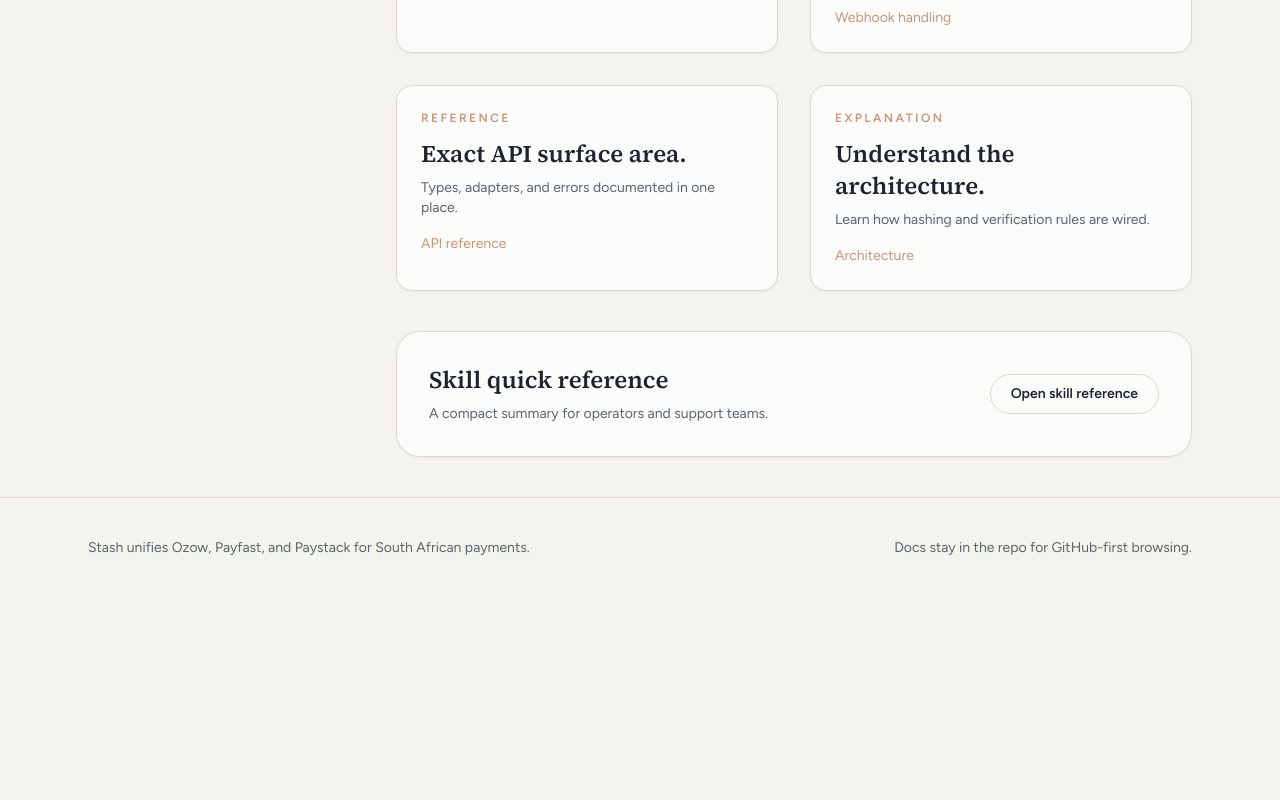
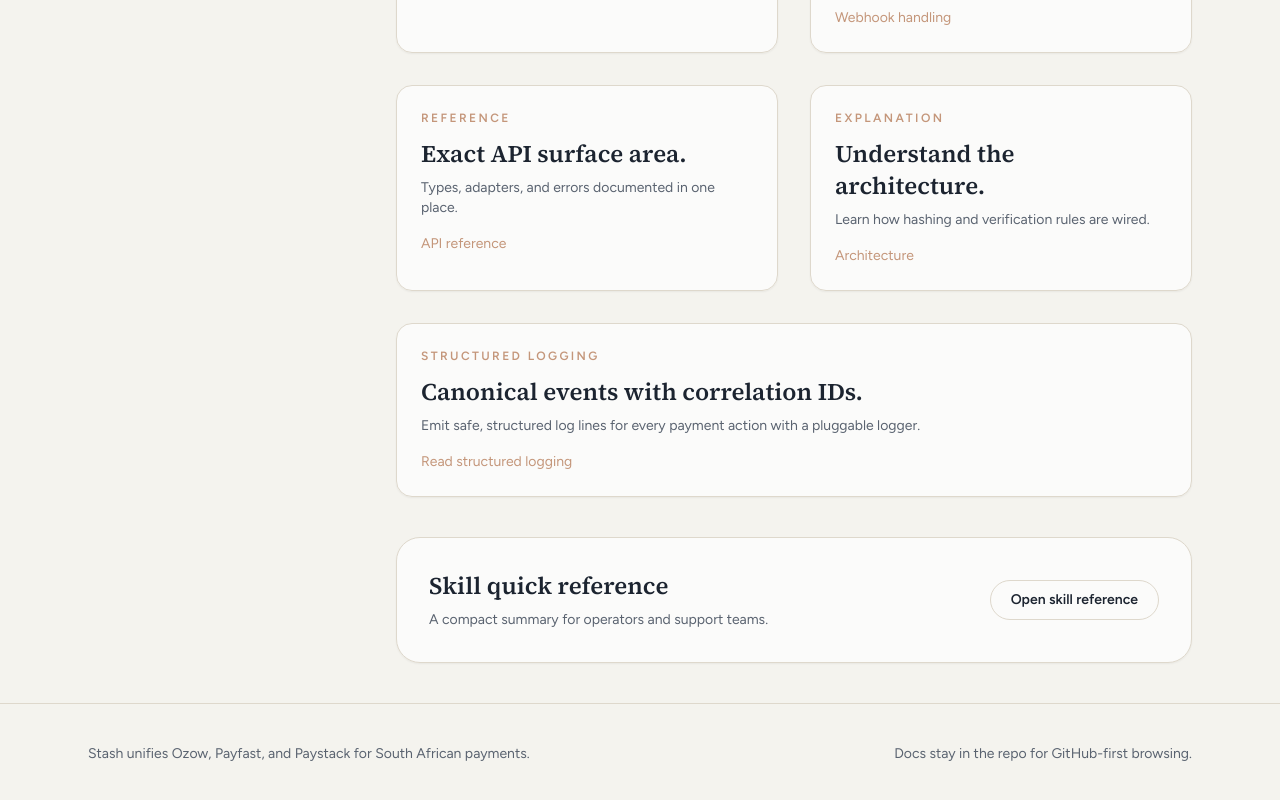
Before and after one commit to miniduckco/stash, a SvelteKit app in the folder site/: page /docs in a window 1280 px wide. Shown: the part 714-1514 px from the top of the page. Before the commit the page ends 1312 px from the top, so only its background shows below. Built offline with nearby package versions, Linux system fonts and the light colour scheme.

Commit message:
docs: surface structured logging

```diff
--- a/site/src/routes/docs/+page.svelte
+++ b/site/src/routes/docs/+page.svelte
@@ -67,6 +67,19 @@
 			<a class="block text-secondary hover:underline" href="/docs/explanation/architecture">Architecture</a>
 		</div>
 	</div>
+
+	<div class="rounded-2xl border border-border bg-white/70 p-6 shadow-sm md:col-span-2">
+		<p class="text-xs font-semibold uppercase tracking-[0.2em] text-secondary">Structured logging</p>
+		<h2 class="mt-3 text-2xl font-semibold text-foreground">Canonical events with correlation IDs.</h2>
+		<p class="mt-2 text-sm text-muted-foreground">
+			Emit safe, structured log lines for every payment action with a pluggable logger.
+		</p>
+		<div class="mt-4 space-y-2 text-sm">
+			<a class="block text-secondary hover:underline" href="/docs/reference/api#structured-logging">
+				Read structured logging
+			</a>
+		</div>
+	</div>
 </section>
 
 <section class="mt-10 rounded-3xl border border-border bg-white/70 p-8 shadow-sm">
```
Also changed, not shown: 2 other files (tests, documents, lock files or other folders).
